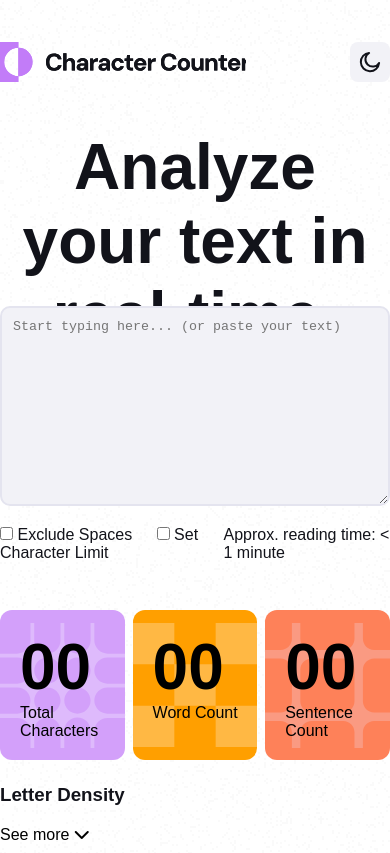
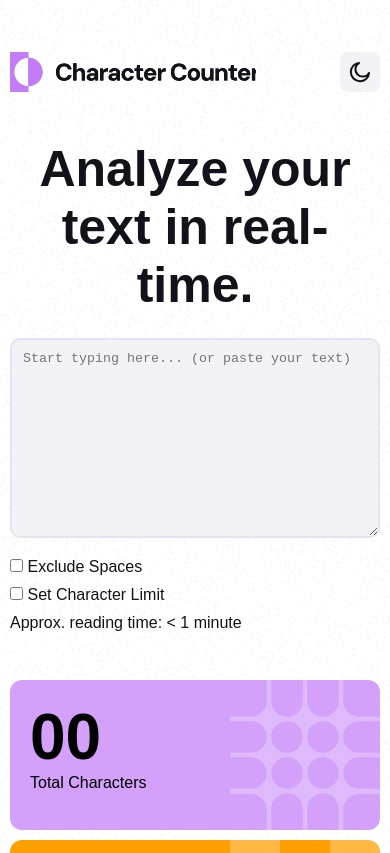
Before and after one commit to Proc3ssa/lab1-GTP, a plain HTML site: page index.html in a window 390 px wide. Shown: the top 853 px of the page. Drawn offline with Linux system fonts and the light colour scheme.

Commit message:
Add mobile responsiveness
Make system responsive on small devices (mobile)

```diff
--- a/index.html
+++ b/index.html
@@ -35,12 +35,16 @@
     <!-- Options -->
     <div class="options disCenter">
       <div class="excSpaces">
+        <div class="">
         <input type="checkbox" id="excSpaces">
         <label for="excSpaces">Exclude Spaces</label>
+        </div>
 
+        <div>
         <input type="checkbox" id="count" class="leftSmall">
         <label for="count">Set Character Limit</label>
         <input type="number" id="limit" style="display: none;">
+        </div>
       </div>
       <div>
         <label>Approx. reading time: &lt; 1 minute</label>
--- a/style.css
+++ b/style.css
@@ -104,7 +104,7 @@
     width:auto;
     margin-inline: auto;
     margin-block: 42px;
-
+    padding:10px;
     background-image: var(--background-image);
     font-family: 'DMsans', sans-serif;
     transition: background 0.3s, color 0.3s;
@@ -152,6 +152,7 @@
    textarea{
     width: 100%;
     border-radius: 10px;
+    color: var(--text-color);
     background-color: var(--textarea-bg);
     border: 2px solid var(--textarea-border);
     margin: 0 auto 16px auto;
@@ -187,6 +188,13 @@
     display: none;
    }
 
+   .excSpaces{
+    display: flex;
+    flex-direction: row;
+    min-width: 318px;
+    width: auto;
+   }
+
    .alert img{
     vertical-align: middle;
     margin-right: 5px;
@@ -215,7 +223,7 @@
    }
 
    .coontainer{
-    width: 33%;
+    width: 32%;
     max-width: 319.33px;
     height: 150px;
     border-radius: 12px;
@@ -293,19 +301,34 @@
     margin-top: 20px;
   }
 
+  @media (max-width:500px) {
 
-/* Tablet mode */
+    h1{
+      font-size: 50px;
+      height: 150px;
+    }
 
-@media (max-width:768px) {
-body{
-  max-width: 704px;
-  width: auto;
-  margin-inline: auto;
-}
+    .excSpaces{
+      flex-direction: column;
+      gap: 10px;
+    }
 
-.coontainer{
-  max-width: 224px;;
-  width: 32%;
-}
+    .options{
+      flex-direction: column;
+      gap: 10px;
+    }
+    .options > *{
+      width: 100%;
+    }
+    .leftSmall{
+      margin-left:0;
+    }
 
-}
+    .stats{
+      flex-direction: column;
+      gap: 10px;
+    }
+    .coontainer{
+      min-width: 100%;
+    }
+  }
```
